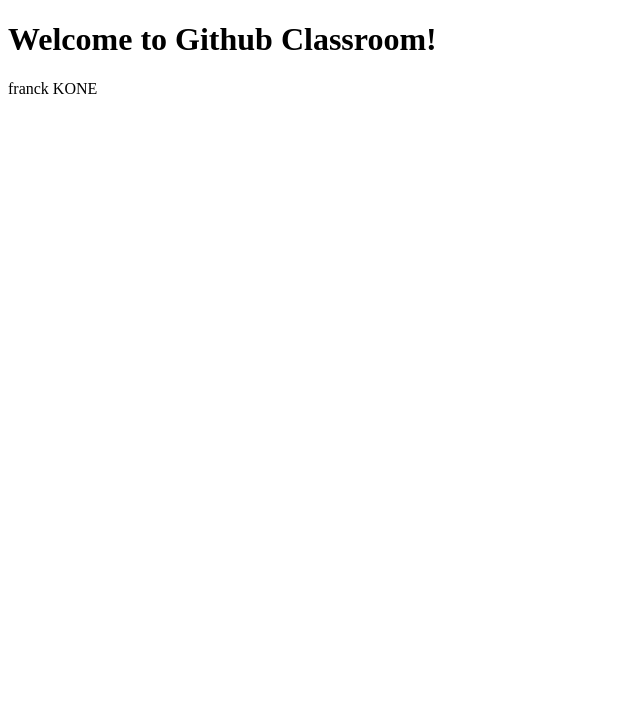
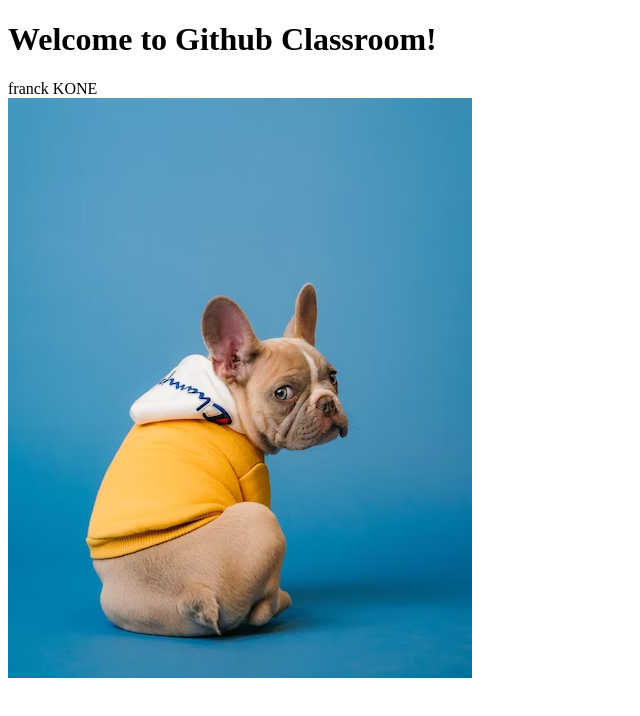
Before and after one commit to KenzieAcademy-Students/se-q1-github-classroom-intro-franck-Kone, a plain HTML site: page index.html in a window 1280 px wide. Shown: the whole page, without its empty margins (0-640 px from the left). Drawn offline with Linux system fonts and the light colour scheme.

Commit message:
Adding a dog image in my project directory and then in my html file

```diff
--- a/index.html
+++ b/index.html
@@ -22,6 +22,7 @@
   <body>
     <h1>Welcome to Github Classroom!</h1>
     <div>franck KONE</div>
+    <img src="dog.avif" alt="dog.image">
     <!-- Your html here -->
   </body>
 </html>
```
Also changed, not shown: dog.avif (added).
